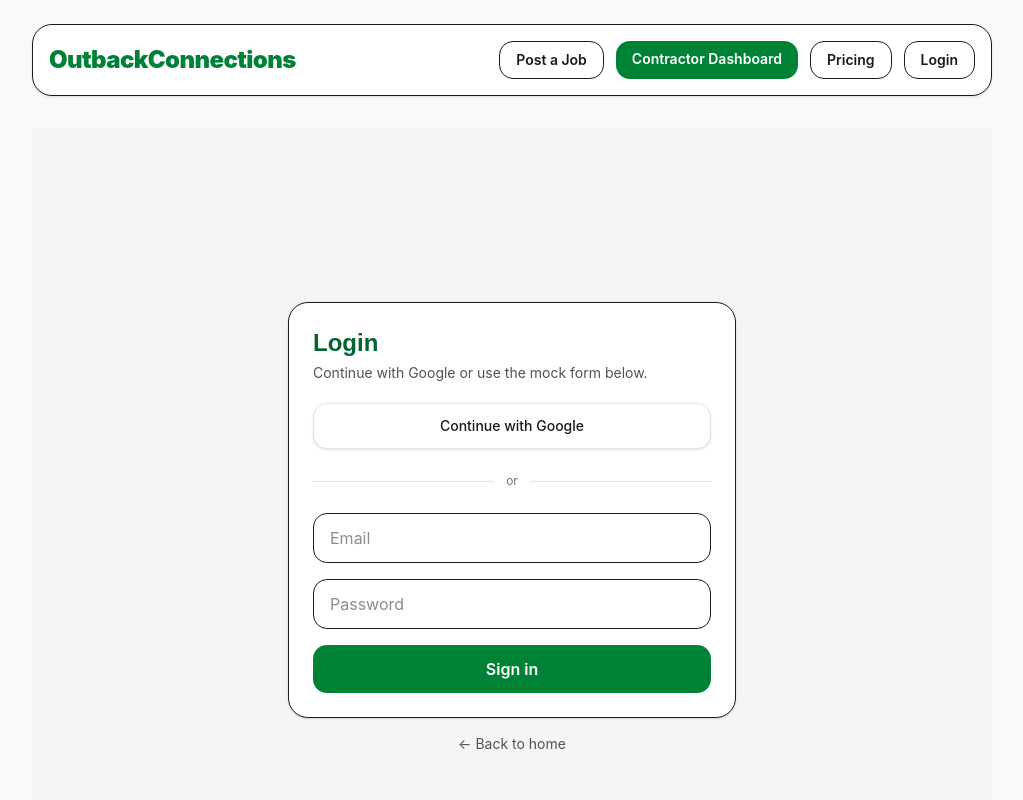
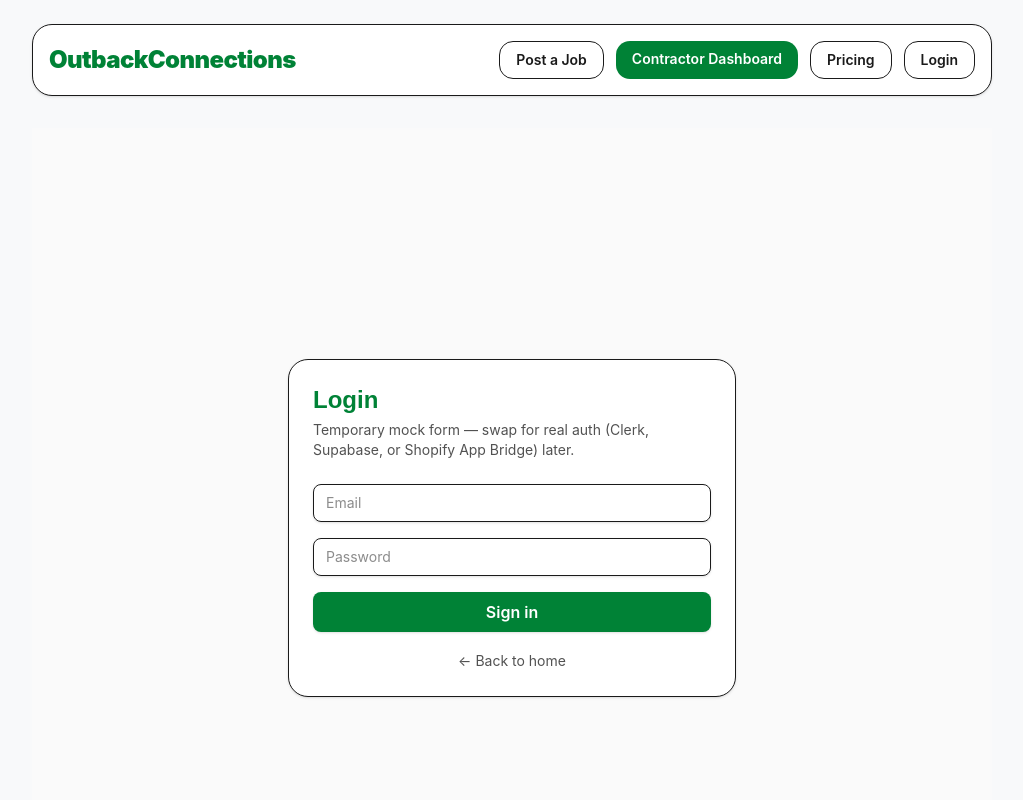
Before and after one commit to Outbackfencing1/outback-connections, a Next.js app: page /login in a window 1280 px wide. Shown: the top 800 px of the page, without its empty margins (128-1151 px from the left). Built offline with nearby package versions, Linux system fonts and the light colour scheme; no server answers.

Commit message:
Fix login page links for Next.js build

```diff
--- a/app/login/page.tsx
+++ b/app/login/page.tsx
@@ -1,97 +1,53 @@
-"use client";
-
-import { useState, useTransition, useEffect } from "react";
-import { useSearchParams } from "next/navigation";
-import { signIn, useSession } from "next-auth/react";
+// app/login/page.tsx
+import Link from "next/link";
 
 export default function LoginPage() {
-  const { data: session, status } = useSession();
-  const search = useSearchParams();
-  const callbackUrl = search.get("callbackUrl") || "/";
-
-  useEffect(() => {
-    if (status === "authenticated") {
-      window.location.href = callbackUrl;
-    }
-  }, [status, callbackUrl]);
-
-  const [email, setEmail] = useState("");
-  const [password, setPassword] = useState("");
-  const [isPending, startTransition] = useTransition();
-  const [err, setErr] = useState<string | null>(null);
-
-  function handleSubmit(e: React.FormEvent) {
-    e.preventDefault();
-    alert(`Mock login for ${email}. Replace with real auth later.`);
-  }
-
-  const onGoogle = () => {
-    setErr(null);
-    startTransition(async () => {
-      try {
-        await signIn("google", { callbackUrl });
-      } catch (e: any) {
-        setErr(e?.message || "Could not start Google sign-in.");
-      }
-    });
-  };
-
   return (
-    <main className="min-h-dvh bg-neutral-100 flex items-center justify-center px-4">
-      <div className="w-full max-w-md">
-        <div className="mx-auto rounded-2xl border bg-white p-6 shadow-sm">
-          <h1 className="text-2xl font-extrabold text-green-800">Login</h1>
+    <div className="flex min-h-screen items-center justify-center bg-neutral-50 px-4">
+      <div className="w-full max-w-md rounded-2xl border bg-white p-6 shadow-sm">
+        <h1 className="text-2xl font-bold text-green-700">Login</h1>
         <p className="mt-1 text-sm text-neutral-600">
-            Continue with Google or use the mock form below.
+          Temporary mock form — swap for real auth (Clerk, Supabase, or Shopify App Bridge) later.
         </p>
 
-          {err ? (
-            <div className="mt-4 rounded-lg border border-red-200 bg-red-50 px-3 py-2 text-sm text-red-700">
-              {err}
-            </div>
-          ) : null}
-
-          <button
-            onClick={onGoogle}
-            disabled={isPending}
-            className="mt-5 w-full rounded-xl border border-neutral-200 bg-white px-4 py-3 text-sm font-medium shadow-sm hover:border-neutral-300 focus:outline-none focus:ring-4 focus:ring-green-200 disabled:opacity-60"
-          >
-            {isPending ? "Connecting to Google…" : "Continue with Google"}
-          </button>
-
-          <div className="my-6 flex items-center gap-3">
-            <div className="h-px w-full bg-neutral-200" />
-            <span className="text-xs text-neutral-500">or</span>
-            <div className="h-px w-full bg-neutral-200" />
+        <form className="mt-6 space-y-4">
+          {/* Email */}
+          <div>
+            <input
+              type="email"
+              placeholder="Email"
+              className="w-full rounded-lg border px-3 py-2 text-sm shadow-sm focus:border-green-600 focus:outline-none"
+            />
           </div>
 
-          <form onSubmit={handleSubmit} className="space-y-4">
-            <input
-              type="email"
-              required
-              value={email}
-              onChange={(e) => setEmail(e.target.value)}
-              placeholder="Email"
-              className="w-full rounded-xl border px-4 py-3 outline-none focus:ring-2 focus:ring-green-600"
-            />
+          {/* Password */}
+          <div>
             <input
               type="password"
-              required
-              value={password}
-              onChange={(e) => setPassword(e.target.value)}
               placeholder="Password"
-              className="w-full rounded-xl border px-4 py-3 outline-none focus:ring-2 focus:ring-green-600"
+              className="w-full rounded-lg border px-3 py-2 text-sm shadow-sm focus:border-green-600 focus:outline-none"
             />
-            <button className="w-full rounded-xl bg-green-700 px-4 py-3 font-semibold text-white hover:bg-green-800">
+          </div>
+
+          {/* Submit */}
+          <button
+            type="submit"
+            className="w-full rounded-lg bg-green-700 py-2 text-white font-semibold shadow-sm hover:bg-green-800"
+          >
             Sign in
           </button>
         </form>
+
+        {/* Back to home link */}
+        <div className="mt-4 text-center">
+          <Link
+            href="/"
+            className="text-sm text-neutral-600 hover:underline"
+          >
+            ← Back to home
+          </Link>
         </div>
-
-        <p className="mt-4 text-center text-sm text-neutral-600">
-          <a href="/" className="hover:underline">← Back to home</a>
-        </p>
       </div>
-    </main>
+    </div>
   );
 }
```
Lines whose indentation alone changed are shown as unchanged.
